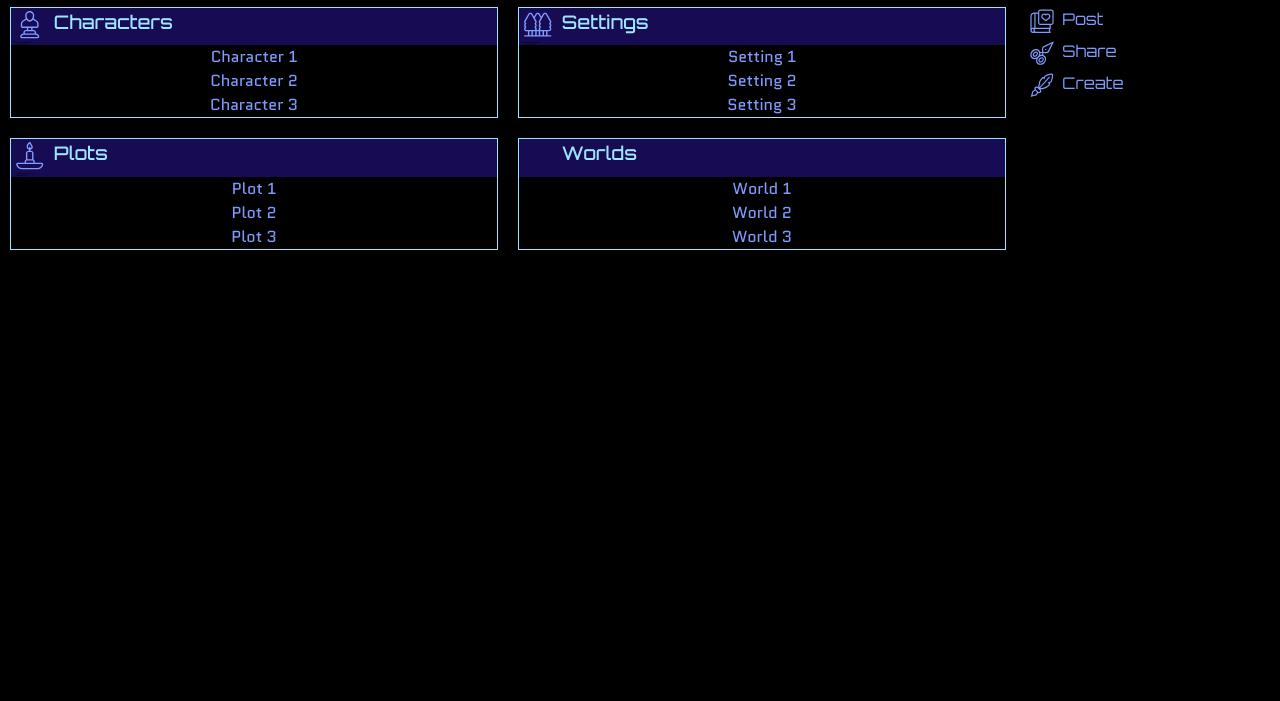
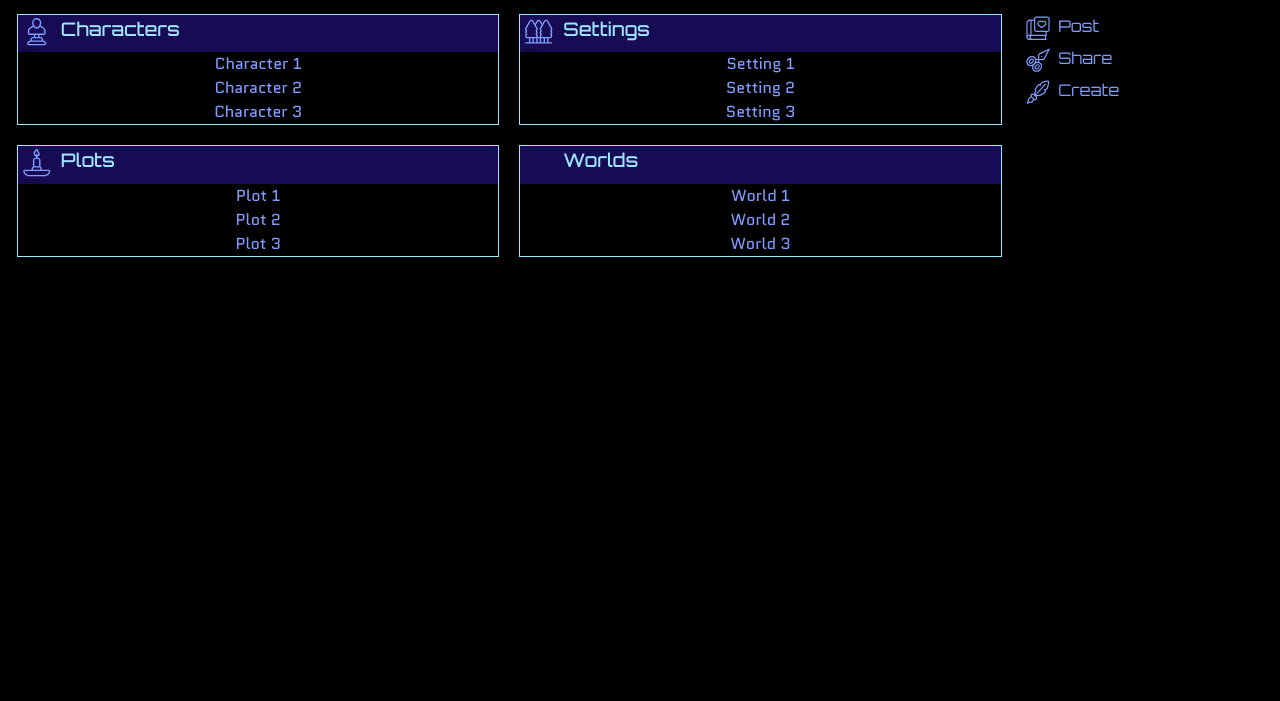
Before and after one commit to CalebKira/CSC-437, a website: page packages/proto/public/index.html in a window 1280 px wide. Shown: the part 99-800 px from the top of the page. Drawn offline with Linux system fonts and the light colour scheme.

Commit message:
fixed the padding amounts and the grids to make it look a little more seemless

```diff
--- a/packages/proto/public/styles/index.css
+++ b/packages/proto/public/styles/index.css
@@ -7,8 +7,8 @@
     grid-template-areas:
         "characters settings sidebar"
         "plots worlds sidebar";
-    gap: 20px;
-    padding: 10px;
+    gap: var(--grid-spacing);
+    padding: var(--padding);
 }
 
 .characters, .settings, .plots, .worlds {
--- a/packages/proto/public/styles/page.css
+++ b/packages/proto/public/styles/page.css
@@ -18,6 +18,7 @@ h2{
     background-color: var(--color-h2);
     font-family: var(--font-header-family);
     font-weight: 700;
+    padding-left: var(--padding);
 }
 
 h3 {
--- a/packages/proto/public/styles/tokens.css
+++ b/packages/proto/public/styles/tokens.css
@@ -14,6 +14,9 @@
     --nav-spacing: 10px;
     --nav-logo-font-size: 20px;
     --nav-other-font-size: 15px;
+
+    --padding: 17px;
+    --grid-spacing: 20px;
 }
 
 /* default colors:
```
